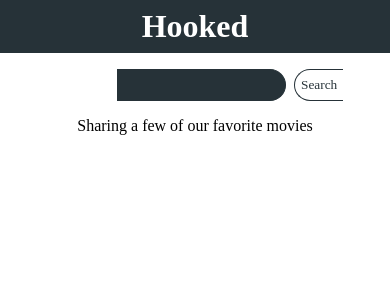
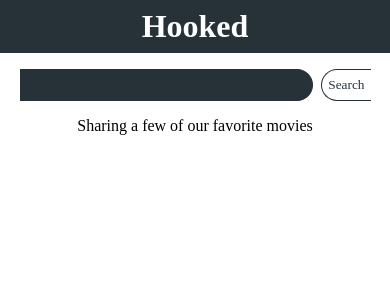
Before and after one commit to frustak/MovieQuest, a React (Create React App) app: page / in a window 390 px wide. Shown: the top 300 px of the page. Built offline with nearby package versions, Linux system fonts and the light colour scheme; a web font is replaced by a local one.

Commit message:
fixed search input component width on small screens

```diff
--- a/src/components/Search/Search.module.css
+++ b/src/components/Search/Search.module.css
@@ -41,3 +41,9 @@
   background-color: #263238;
   color: white;
 }
+
+@media (max-width: 600px) {
+  .Search {
+    width: 90%;
+  }
+}
```
